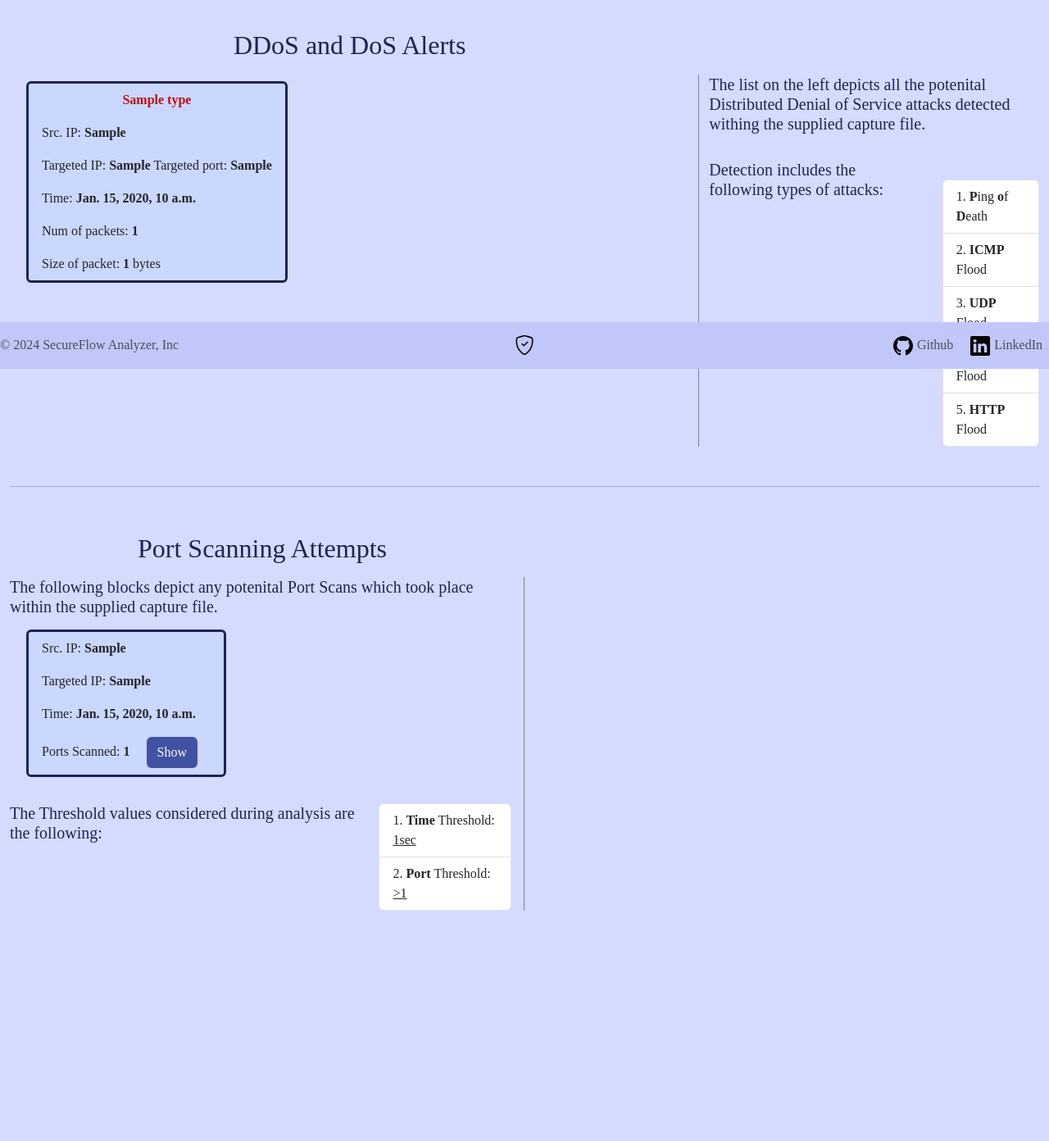
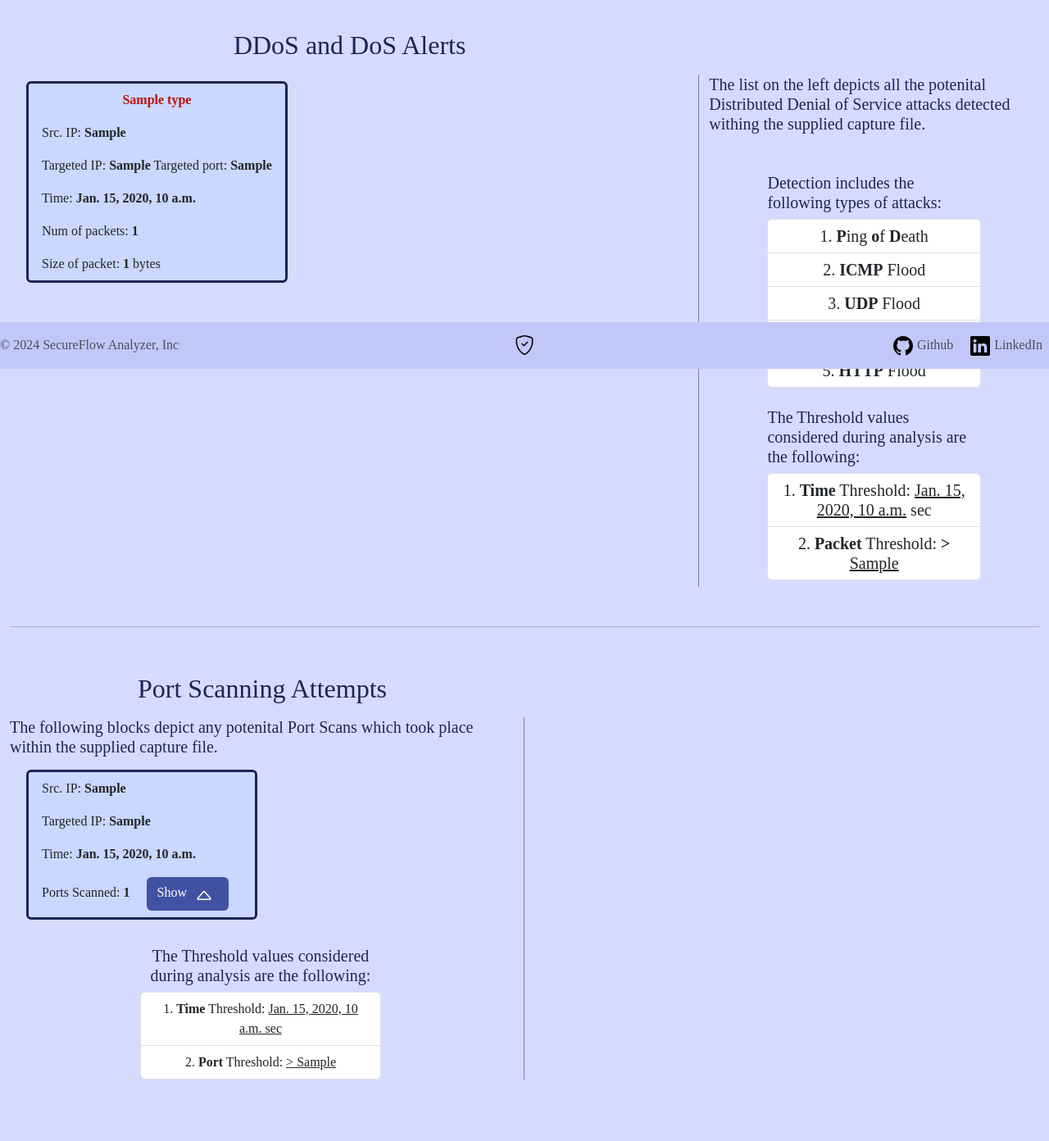
Before and after one commit to JasonGri/SecureFlow-Analyzer, a Django app: template SecureFlow_Analyzer/analyzer/templates/analyzer/anomaly.html in a window 1280 px wide. Shown: the part 350-1742 px from the top of the page at 82% size. Before the commit the page ends 1461 px from the top, so only its background shows below. Run offline with Django 5.2, Linux system fonts and the light colour scheme; the template is opened without the code that fills it: most values are stand-ins (such as "Sample title", 1, 10 or a date in 2020); some libraries are stand-ins or nearby versions.

Commit message:
User-defined thresholds added

```diff
--- a/SecureFlow_Analyzer/analyzer/forms.py
+++ b/SecureFlow_Analyzer/analyzer/forms.py
@@ -4,3 +4,9 @@ from django.core.validators import FileExtensionValidator
 
 class PcapFileForm(forms.Form):
     pcap_file = forms.FileField(label="Please enter your .cap, .pcap, .pcapng file for analysis:",validators=[FileExtensionValidator( ['cap','pcap', 'pcapng'] ) ])
+
+    dos_pkt_thres = forms.IntegerField(label="Packet Threshold", min_value=1)
+    dos_time_thres = forms.FloatField(label="Time Threshold", min_value=0)
+
+    scan_port_thres = forms.IntegerField(label="Port Threshold", min_value=0, max_value=65535)
+    scan_time_thres = forms.FloatField(label="Time Threshold", min_value=0)
--- a/SecureFlow_Analyzer/analyzer/static/analyzer/css/style.css
+++ b/SecureFlow_Analyzer/analyzer/static/analyzer/css/style.css
@@ -28,6 +28,8 @@
   /* buttons */
   --btn: #4252a3;
   --btn_act: #aab8ff;
+  /* Result Messages */
+  --positive: #27ae60;
 }
 
 body {
@@ -103,6 +105,11 @@ hr {
 }
 
 /* Vulnerable Services */
+.positive-results {
+  color: var(--positive);
+  text-align: center;
+}
+
 .service-btn {
   background-color: var(--btn);
   color: #ffffff;
--- a/SecureFlow_Analyzer/analyzer/static/analyzer/js/script.js
+++ b/SecureFlow_Analyzer/analyzer/static/analyzer/js/script.js
@@ -8,6 +8,25 @@ if (uploadBtn) {
   uploadBtn.addEventListener("click", (e) => {
     uploadBtn.classList.add("visually-hidden");
     uploadBtnLoading.classList.remove("visually-hidden");
+  });
+}
+
+// Advanced Button
+const advancedBtn = document.getElementById("advanced-btn");
+const caretUp = "http://127.0.0.1:8000/static/svgIcons/caret-up.svg";
+const caretDown = "http://127.0.0.1:8000/static/svgIcons/caret-down.svg";
+
+const varContainer = document.getElementById("variables-container");
+
+if (advancedBtn) {
+  advancedBtn.addEventListener("click", (e) => {
+    varContainer.classList.toggle("hide");
+    var imgSrc = advancedBtn.lastElementChild.src;
+    if (imgSrc === caretUp) {
+      advancedBtn.lastElementChild.src = caretDown;
+    } else {
+      advancedBtn.lastElementChild.src = caretUp;
+    }
   });
 }
 
@@ -84,6 +103,8 @@ serviceBtns.forEach((btn) => {
 const portScans = document.getElementById("scan-ports");
 const portsBtn = document.getElementById("port-btn");
 
-portsBtn.addEventListener("click", (e) => {
-  portScans.classList.toggle("hide");
-});
+if (portsBtn) {
+  portsBtn.addEventListener("click", (e) => {
+    portScans.classList.toggle("hide");
+  });
+}
--- a/SecureFlow_Analyzer/analyzer/templates/analyzer/anomaly.html
+++ b/SecureFlow_Analyzer/analyzer/templates/analyzer/anomaly.html
@@ -17,7 +17,7 @@
     <!-- Vulnerable Services -->
     <div class="col-4 text-center vertical-separation">
       {% if not vuln_services %}
-      <p>No vulnerable services detected.</p>
+      <h4 class="positive-results">No vulnerable services detected.</h4>
       {% else %} {% for service, entry_lst in vuln_services.items %}
 
       <button
@@ -43,7 +43,7 @@
     <!-- Malicious Domains -->
     <div class="col-4 vertical-separation">
       {% if not sus_dom_entries %}
-      <p>No malicious domains detected.</p>
+      <h4 class="positive-results">No malicious domains detected.</h4>
       {% else %}
       <div class="card overflow-auto">
         {% for entry in sus_dom_entries %}
@@ -59,7 +59,7 @@
     <!-- Malicious IPs -->
     <div class="col-4">
       {% if not sus_ip_entries %}
-      <p>No Malcious IP addresses detected.</p>
+      <h4 class="positive-results">No Malcious IP addresses detected.</h4>
       {% else %}
       <div class="card overflow-auto">
         {% for entry in sus_ip_entries %}
@@ -85,7 +85,7 @@
   <div class="row">
     <div class="col-8 vertical-separation">
       {% if not dos_alerts %}
-      <p>No DoS/DDoS attempts detected.</p>
+      <h4 class="positive-results">No DoS/DDoS attempts detected.</h4>
       {% else %}
       <div class="container-fluid" id="dos-alerts-cont">
         {% for alert in dos_alerts %}
@@ -104,21 +104,31 @@
     <div class="col-4">
       <h5>The list on the left depicts all the potenital Distributed Denial of Service attacks detected withing the supplied capture file.</h5><br>
 
-      <div class="row">
+      <div class="row mt-3 justify-content-center">
         <div class="col-8">
-          <h5>Detection includes the following types of attacks:</h5>
-        </div>
-
-        <div class="col-4">
-          <ol class="list-group list-group-numbered d-inline-block mt-4">
+          <h5>Detection includes the following types of attacks:
+            <ol class="list-group list-group-numbered text-center mt-2">
               <li class="list-group-item"><strong>P</strong>ing <strong>o</strong>f <strong>D</strong>eath</li>
               <li class="list-group-item"><strong>ICMP</strong> Flood</li>
               <li class="list-group-item"><strong>UDP</strong> Flood</li>
               <li class="list-group-item"><strong>SYN</strong> Flood</li>
               <li class="list-group-item"><strong>HTTP</strong> Flood</li>
             </ol>
+          </h5>
         </div>
       </div>
+
+      <div class="row mt-3 justify-content-center">
+        <div class="col-8">
+          <h5>The Threshold values considered during analysis are the following:
+            <ol class="list-group list-group-numbered text-center mt-2">
+            <li class="list-group-item"><strong>Time</strong> Threshold: <u>{{dos_time_thres}}</u> sec</li>
+            <li class="list-group-item"><strong>Packet</strong> Threshold: <strong>&gt;</strong> <u>{{dos_pkt_thres}}</u></li>
+          </ol>
+        </h5>
+        </div>
+      </div>
+
 
     </div>
   </div>
@@ -134,7 +144,7 @@
     <div class="col-6 vertical-separation">
       <h5>The following blocks depict any potenital Port Scans which took place within the supplied capture file.</h5>
       {% if not scan_alerts %}
-      <p>No port scans detected.</p>
+      <h4 class="positive-results">No port scans detected.</h4>
       {% else %}
       <div class="container-fluid" id="dos-alerts-cont">
         {% for alert in scan_alerts %}
@@ -145,7 +155,13 @@
           <li class="list-group-item">
             Ports Scanned:
             {% with alert.dst_ports|length as num_of_ports %}
-            <strong>{{ num_of_ports }}</strong> <button class="btn service-btn mx-3" id="port-btn">Show</button>
+            <strong>{{ num_of_ports }}</strong> <button class="btn service-btn mx-3" id="port-btn" type="button">Show <img
+              src="{% static 'svgIcons/caret-up.svg' %}"
+              alt="collapse-caret"
+              width="30"
+              height="24"
+              class="d-inline-block align-text-top svg filter-white"
+            /></button>
             {% endwith %}
           <div class="container-fluid hide m-2" id="scan-ports">
             {% for port in alert.dst_ports %}
@@ -156,20 +172,17 @@
         </ul>
           {% endfor %}
       </div>
-      {% endif %}
-      <div class="row ">
-        <div class="custom-col-8-5">
-          <h5 class="my-4">The Threshold values considered during analysis are the following: </h5>
-        </div>
-        <div class="custom-col-3-5">
-          <!-- TODO: Make this dynamic based on the values the user entered or not -->
-          <ol class="list-group list-group-numbered d-inline-block mt-4">
-            <li class="list-group-item"><strong>Time</strong> Threshold: <u>1sec</u></li>
-            <li class="list-group-item"><strong>Port</strong> Threshold: <u> &gt;1</u></li>
+      <div class="row mt-4 justify-content-center">
+        <div class="col-6 text-center">
+          <h5>The Threshold values considered during analysis are the following: </h5>
+
+          <ol class="list-group list-group-numbered mt-2">
+            <li class="list-group-item"><strong>Time</strong> Threshold: <u>{{scan_time_thres}} sec</u></li>
+            <li class="list-group-item"><strong>Port</strong> Threshold: <u> &gt; {{scan_port_thres}}</u></li>
           </ol>
         </div>
-
       </div>
+      {% endif %}
     </div>
   </div>
 </div>
```
Also changed, not shown: SecureFlow_Analyzer/analyzer/templates/analyzer/index.html (+102 -5 lines), SecureFlow_Analyzer/analyzer/views.py (+16 -5 lines), SecureFlow_Analyzer/static/svgIcons/caret-down.svg (added), SecureFlow_Analyzer/static/svgIcons/caret-up.svg (added). Lines whose indentation alone changed are shown as unchanged.
